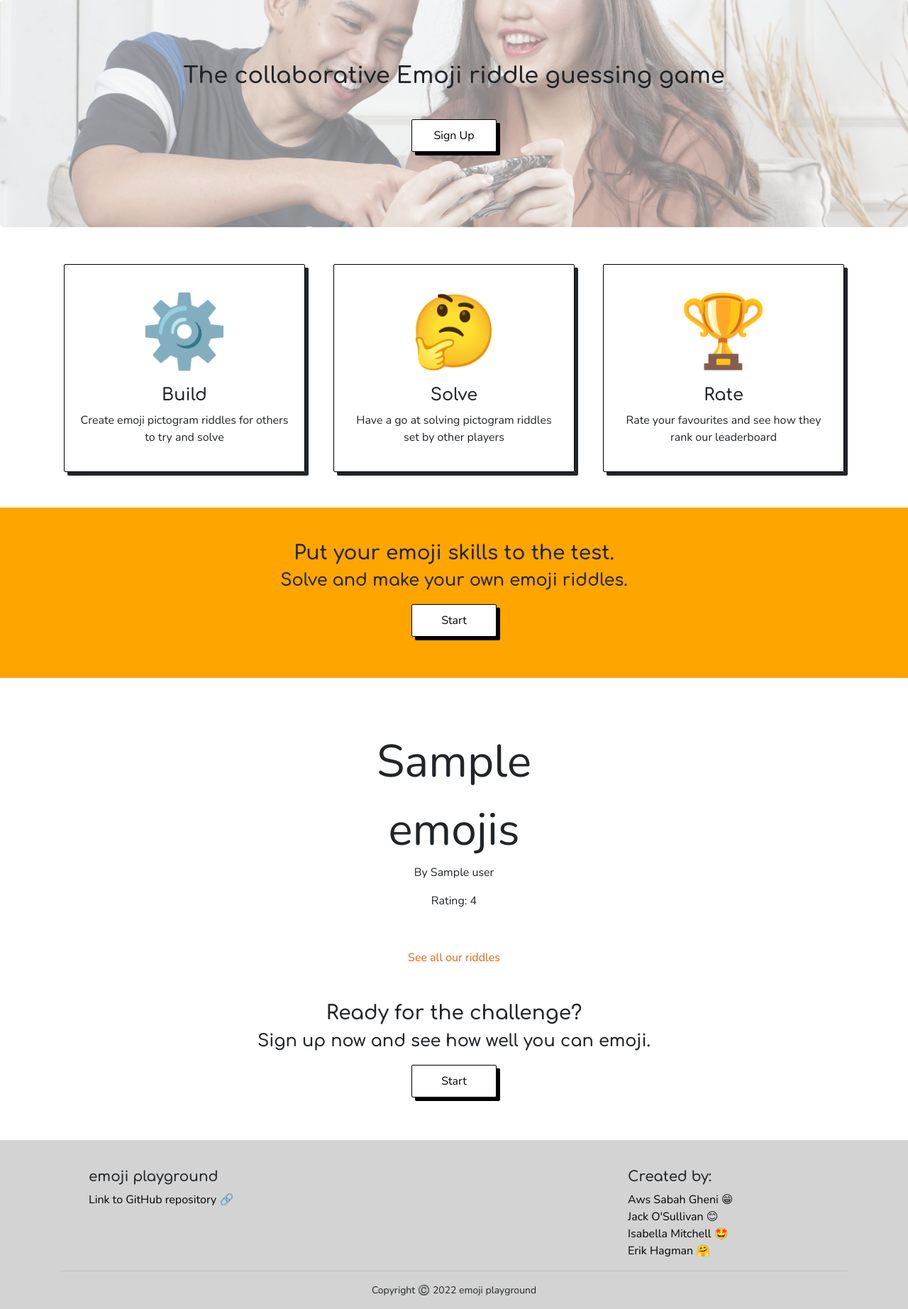
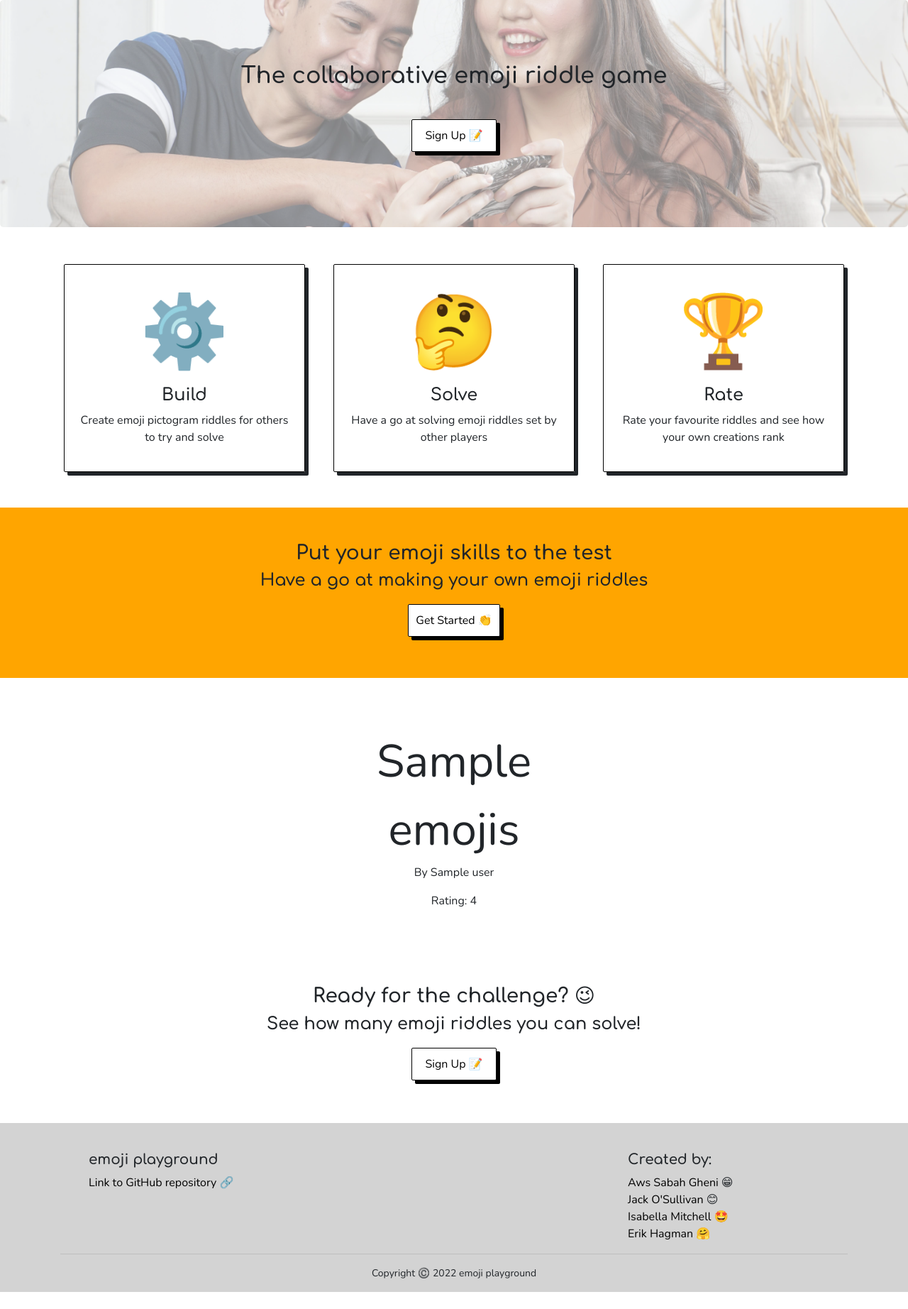
Before and after one commit to AwsSG/emojiplayground, a Flask app: template templates/index.html in a window 1280 px wide. Shown: the part 82-1926 px from the top of the page at 71% size. After the commit the page ends 1902 px from the top, so only its background shows below. Run offline with Flask 2, Linux system fonts and the light colour scheme; the template is opened without the code that fills it: most values are stand-ins (such as "Sample title", 1, 10 or a date in 2020); some libraries are stand-ins or nearby versions.

Commit message:
Styling consitency check (#64)
* Update homepage copy

* Add min-height to button

```diff
--- a/static/css/style.css
+++ b/static/css/style.css
@@ -76,6 +76,7 @@ nav {
     padding: 10px;
     margin: 10px;
     min-width: 120px;
+    min-height: 30px;
     border-radius: 2px;
     box-shadow: 5px 5px;
 }
--- a/templates/create.html
+++ b/templates/create.html
@@ -53,7 +53,7 @@
             </form>
             <div class="row justify-content-center pb-4">
                 <a class="rating-spacer" href="{{ url_for('playground') }}">Go To Playground</a>
-                <a class="rating-spacer" href="{{ url_for('profile', username=session['user']) }}">Cancel</a>
+                <a class="rating-spacer" href="{{ url_for('profile', username=session['user']) }}">Go To Profile</a>
             </div>
         </div>
     </div>
--- a/templates/edit_riddle.html
+++ b/templates/edit_riddle.html
@@ -49,11 +49,13 @@
             </div>
             <div class="row justify-content-center pb-4">
                 <button class="landing-page-button btn btn-outline-secondary orange-hover" type="submit">Submit</button>
-                <a href="{{ url_for('profile', username=session['user']) }}">Cancel</a>
+            </div>
+            <div class="row justify-content-center pb-2">
+                <a class="rating-spacer" href="{{ url_for('profile', username=session['user']) }}">Cancel</a>
             </div>
             </form>
             <div class="row justify-content-center pb-4">
-                <a href="{{ url_for('playground') }}">Playground</a>
+                <a class="rating-spacer" href="{{ url_for('playground') }}">Go To Playground</a>
             </div>
         </div>
     </div>
--- a/templates/index.html
+++ b/templates/index.html
@@ -6,15 +6,15 @@
         <div class="overlay"></div>
             <div class="jumbotron-content">
                 <div class="p-md-4">
-                    <h2 class="text-center">The collaborative Emoji riddle guessing game</h2>
+                    <h2 class="text-center">The collaborative emoji riddle game</h2>
                 </div>
                 {% if session.user %}
                 <div class="d-flex justify-content-center">
-                    <a class="landing-page-button btn btn-outline-secondary orange-hover" href="{{ url_for('playground') }}" role="button">Go to playground</a>
+                    <a class="landing-page-button btn btn-outline-secondary orange-hover" href="{{ url_for('playground') }}" role="button">Play Now 🕹️</a>
                 </div>
                 {% else %}
                 <div class="d-flex justify-content-center">
-                    <a class="landing-page-button btn btn-outline-secondary orange-hover" href="{{ url_for('register') }}" role="button">Sign Up</a>
+                    <a class="landing-page-button btn btn-outline-secondary orange-hover" href="{{ url_for('register') }}" role="button">Sign Up 📝</a>
                 </div>
                 {% endif %}
             </div>
@@ -42,7 +42,7 @@
                     Solve
                 </h4>
                 <p>
-                    Have a go at solving pictogram riddles set by other players
+                    Have a go at solving emoji riddles set by other players
                 </p>
             </div>
         </div>
@@ -53,7 +53,7 @@
                     Rate
                 </h4>
                 <p>
-                    Rate your favourites and see how they rank our leaderboard
+                    Rate your favourite riddles and see how your own creations rank
                 </p>
             </div>
         </div>
@@ -65,18 +65,18 @@
     <div class="container">
         <div class="row justify-content-center">
             <div class="col-10 col-md-8">
-                <h3>Put your emoji skills to the test.</h3>
-                <h4>Solve and make your own emoji riddles.</h4>
+                <h3>Put your emoji skills to the test</h3>
+                <h4>Have a go at making your own emoji riddles</h4>
             </div>
         </div>
         <div class="row justify-content-center">
             {% if session.user%}
             <div class="col-12">
-                <a class="landing-page-button btn btn-outline-secondary" href="{{ url_for('create') }}" role="button">Create</a>
+                <a class="landing-page-button btn btn-outline-secondary" href="{{ url_for('create') }}" role="button">Create ✏️</a>
             </div>
             {% else %}
             <div class="col-12">
-                <a class="landing-page-button btn btn-outline-secondary" href="{{ url_for('register') }}" role="button">Start</a>
+                <a class="landing-page-button btn btn-outline-secondary" href="{{ url_for('register') }}" role="button">Get Started 👏</a>
             </div>
             {% endif %}
         </div>
@@ -99,24 +99,23 @@
         </div>
     {% endfor %}
     </div>
-    <a href="{{ url_for('playground') }}">See all our riddles</a>
 </div>
 
 <div class="container text-center landing-page-section">
     <div class="row justify-content-center">
         <div class="col-10 col-md-8">
             <div>
-                <h3>Ready for the challenge?</h3>
-                <h4>Sign up now and see how well you can emoji.</h4>
+                <h3>Ready for the challenge? 😉</h3>
+                <h4>See how many emoji riddles you can solve!</h4>
             </div>
             <div>
                 {% if session.user%}
                 <div class="col-12">
-                    <a class="landing-page-button btn btn-outline-secondary orange-hover" href="{{ url_for('play', id=solve._id) }}" role="button">Start</a>
+                    <a class="landing-page-button btn btn-outline-secondary orange-hover" href="{{ url_for('play', id=solve._id) }}" role="button">Play Now 🕹️</a>
                 </div>
                 {% else %}
                 <div class="col-12">
-                    <a class="landing-page-button btn btn-outline-secondary orange-hover" href="{{ url_for('register') }}" role="button">Start</a>
+                    <a class="landing-page-button btn btn-outline-secondary orange-hover" href="{{ url_for('register') }}" role="button">Sign Up 📝</a>
                 </div>
                 {% endif %}
             </div>
```
